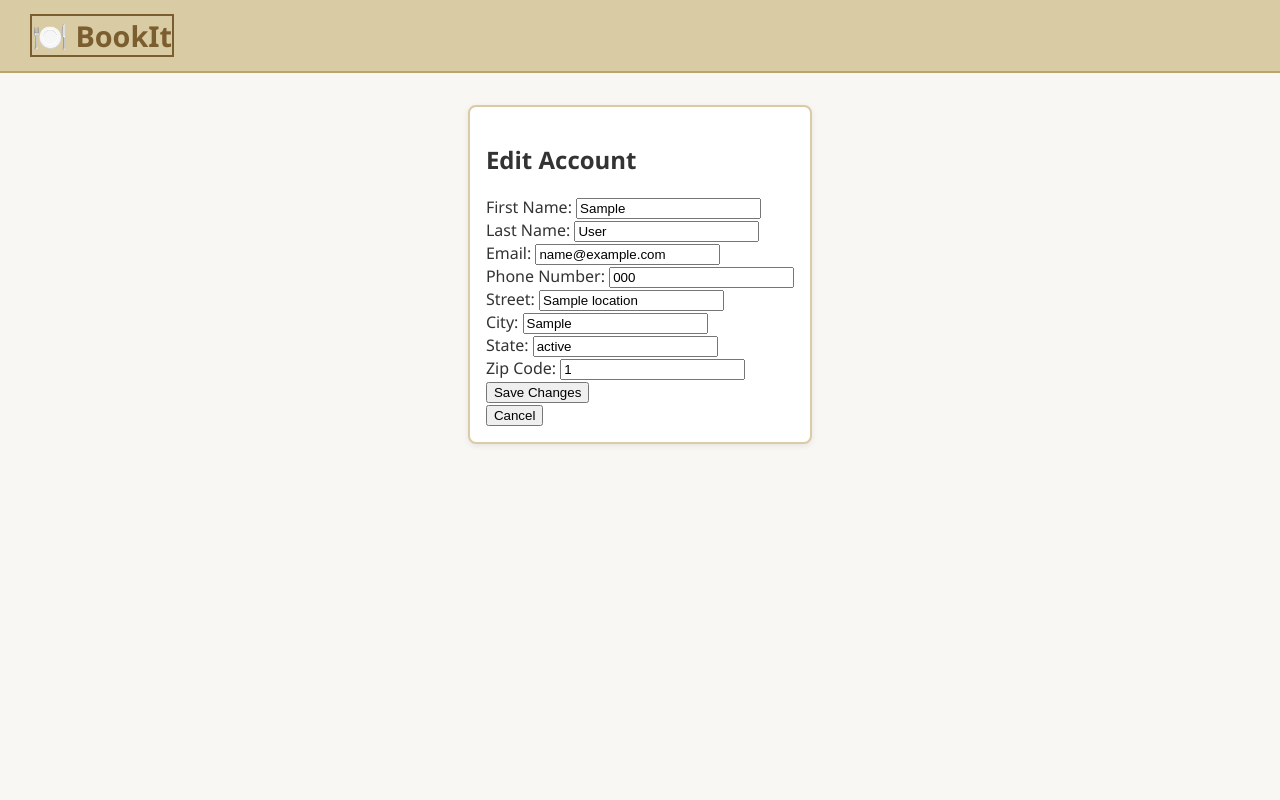
After one commit to apndc/RestaurantProject, a Flask app: page /edit_account in a window 1280 px wide. The commit adds this page. Run offline with Flask 3, Linux system fonts and the light colour scheme; the visitor is signed in with stand-in values (Sample User, id 1); tables that the repository leaves empty hold one stand-in row (values such as "Sample post").

Commit message:
Testing out some features
- App.py: Created a function for logout and when user clicks on their name in landing page; added the edit account function; simplified the delete function

-added edit_acct html

-added modals to landing html

-simplified the delete html page

```diff
--- a/RestaurantProject/app.py
+++ b/RestaurantProject/app.py
@@ -165,35 +165,43 @@ def createaccount():
     # GET request: render signup page
     return render_template('createaccount.html')
 
-#Delete SQL
-@app.route('/delete', methods=["GET", "POST"])
+# Delete current logged-in user
+@app.route('/delete', methods=["POST"])
 def delete():
+    if 'user_id' not in session:
+        return redirect(url_for('login'))
+
+    db = get_session()
     error = None
     message = None
-    if request.method == "POST":
-        try:
-            import codecs
-            email = request.form.get("Email").lower().strip()
 
-            user = get_one(Account, Email=email)
+    try:
+        # Get the logged-in user
+        user = db.query(Account).filter_by(UserID=session['user_id']).first()
 
-            userPw = request.form["Password"].encode('utf-8')
+        if not user:
+            error = "User not found."
+            logging.error(error)
+        else:
+            # Delete user row
+            db.delete(user)
+            db.commit()
+            message = "Your account has been deleted successfully."
 
-            if not user:
-                error = "No account found with that email."
-                logging.error(error)
-            else:
-                stored_hash_hex = user.Password
-                stored_hash_bytes = codecs.decode(stored_hash_hex.replace("\\x", ""), "hex")
+            # Clear session
+            session.clear()
 
-                if bcrypt.checkpw(userPw, stored_hash_bytes):
-                    delete_one(user)
-                    message = f"Account with email {email} has been deleted."
-        except Exception as e:
-            logging.error(f"Error deleting user:, {e}")
-            error = "An error occured. Please try again"
-        finally:
-            db.close()
+            # Redirect to welcome page
+            return redirect(url_for('home'))
+
+    except Exception as e:
+        logging.error(f"Error deleting user: {e}")
+        error = "An error occurred. Please try again."
+
+    finally:
+        db.close()
+
+    # fallback if something went wrong
     return render_template("delete.html", error=error, message=message)
 
 @app.route('/login', methods=["GET", "POST"])
@@ -271,6 +279,38 @@ def user_landing():
     finally:
         db.close()
 
+# logout function for username on landing page
+@app.route('/logout')
+def logout():
+    """Log out the current user and redirect to Welcome page"""
+    session.clear()
+    return redirect(url_for('home'))
+
+# Edit account function for username on landing page
+@app.route('/edit_account', methods=['GET', 'POST'])
+def edit_account():
+    """View and update the logged-in user's account information"""
+    if 'user_id' not in session:
+        return redirect(url_for('login'))
+
+    db = get_session()
+    user = db.query(Account).filter_by(UserID=session['user_id']).first()
+
+    if request.method == 'POST':
+        # update fields from form
+        user.FirstName = request.form['FirstName'].strip().upper()
+        user.LastName = request.form['LastName'].strip().upper()
+        user.PhoneNumber = request.form['PhoneNumber'].replace("-", "")
+        user.Email = request.form['Email'].lower()
+        db.commit()
+
+        # update session name
+        session['user_name'] = f"{user.FirstName} {user.LastName}"
+
+        return redirect(url_for('user_landing'))
+
+    return render_template('edit_account.html', user=user)
+
 # General Events Page
 @app.route('/event')
 def eventpage():
--- /dev/null
+++ b/RestaurantProject/templates/edit_account.html
@@ -0,0 +1,83 @@
+<!DOCTYPE html>
+<html>
+<head>
+    <title>Edit Account | 🍽️ BookIt</title>
+    <link rel="stylesheet" href="/static/style.css">
+</head>
+
+<body>
+<header>
+    <a href="{{ url_for('user_landing') }}" class="logo">🍽️ BookIt</a>
+</header>
+
+<main class="sign_page">
+    <section class="sign_page">
+        <h1>Edit Account</h1>
+
+        <form method="POST" action="{{ url_for('edit_account') }}" class="form-grid">
+
+            <!-- First and Last Name -->
+            <div class="form-grid two-col">
+                <div>
+                    <label for="FirstName">First Name:</label>
+                    <input type="text" id="FirstName" name="FirstName" value="{{ user.FirstName }}" required/>
+                </div>
+
+                <div>
+                    <label for="LastName">Last Name:</label>
+                    <input type="text" id="LastName" name="LastName" value="{{ user.LastName }}" required/>
+                </div>
+            </div>
+
+            <!-- Email and Phone -->
+            <div class="form-grid two-col">
+                <div>
+                    <label for="Email">Email:</label>
+                    <input type="email" id="Email" name="Email" value="{{ user.Email }}" required/>
+                </div>
+
+                <div>
+                    <label for="PhoneNumber">Phone Number: </label>
+                    <input type="tel" id="PhoneNumber" name="PhoneNumber" value="{{ user.PhoneNumber }}" pattern="[0-9]{10}" required/>
+                </div>
+            </div>
+
+            <!-- Location (optional, read-only if you prefer) -->
+            <div class="form-grid two-col">
+                <div>
+                    <label for="StreetName">Street:</label>
+                    <input type="text" id="StreetName" value="{{ user.location.StreetName }}" readonly />
+                </div>
+
+                <div>
+                    <label for="City">City:</label>
+                    <input type="text" id="City" value="{{ user.location.City }}" readonly />
+                </div>
+            </div>
+
+            <div class="form-grid two-col">
+                <div>
+                    <label for="State">State:</label>
+                    <input type="text" id="State" value="{{ user.location.State }}" readonly />
+                </div>
+
+                <div>
+                    <label for="ZipCode">Zip Code:</label>
+                    <input type="text" id="ZipCode" value="{{ user.location.ZipCode }}" readonly />
+                </div>
+            </div>
+
+            <!-- Submit Button -->
+            <div class="form-grid one-col">
+                <input type="submit" value="Save Changes"/>
+            </div>
+
+        </form>
+
+        <a href="{{ url_for('user_landing') }}"><button type="button">Cancel</button></a>
+
+    </section>
+</main>
+
+</body>
+</html>
```
Also changed, not shown: RestaurantProject/templates/delete.html (+8 -11 lines), RestaurantProject/templates/user_landing.html (+65 -7 lines).
